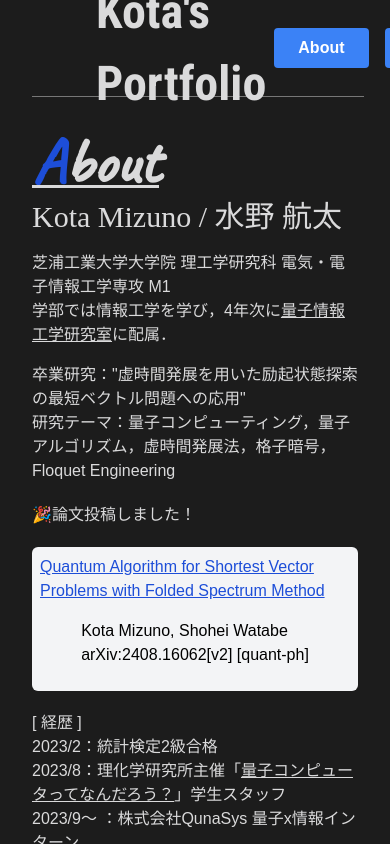
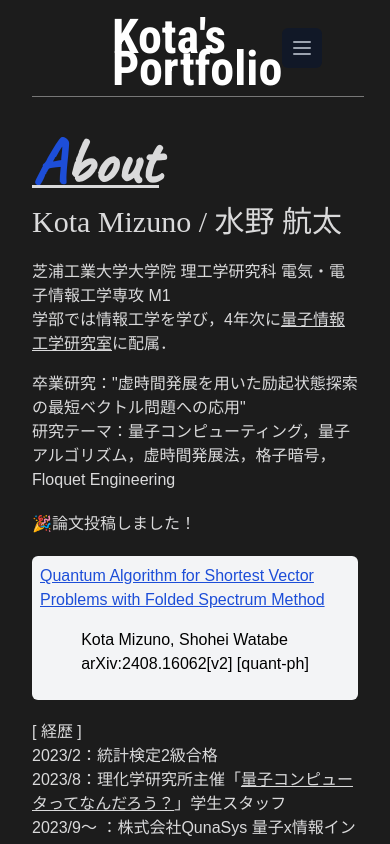
Before and after one commit to kotta-27/my-portfolio, a Next.js app: page / in a window 390 px wide. Shown: the top 844 px of the page. Built offline with nearby package versions, Linux system fonts and the light colour scheme; a web font is replaced by a local one.

Commit message:
fix for mobile

```diff
--- a/src/components/About.jsx
+++ b/src/components/About.jsx
@@ -111,9 +111,7 @@ const About = () => {
           >
             {/* Content remains unchanged */}
             <p>
-              <span className="text-3xl about-my-name">
-                Kota Mizuno / 水野 航太
-              </span>
+              <span className="about-my-name">Kota Mizuno / 水野 航太</span>
             </p>
             <p>
               芝浦工業大学大学院 理工学研究科 電気・電子情報工学専攻 M1
@@ -203,7 +201,7 @@ const About = () => {
                 ? "opacity-100 translate-x-0"
                 : "opacity-0 -translate-x-full"
             }`}
-            style={{ position: "relative", width: "400px", height: "450px" }}
+            style={{ position: "relative", width: "300px", height: "400px" }}
           >
             <Image
               src="/mepic.jpg"
--- a/src/components/Application2.jsx
+++ b/src/components/Application2.jsx
@@ -5,12 +5,12 @@ const Application2 = () => {
     <div>
       <div className="about-container"></div>
       <div className="justify-center border p-3 bg-gray-900 text-white">
-        <div className="relative flex justify-center items-center mb-6">
+        <div className="relative flex flex-col md:flex-row justify-center items-center mb-6">
           <div className="text-2xl font-bold underline py-2 my-5">
             量子タイピングゲーム
           </div>
           <div
-            className="absolute right-0 mr-20 px-4 py-3 rounded-lg font-bold text-sm text-center transform hover:scale-105 transition-transform duration-300 ease-in-out shadow-lg"
+            className="md:absolute md:right-0 md:mr-20 px-4 py-3 rounded-lg font-bold text-sm text-center duration-300 ease-in-out shadow-lg mt-4 md:mt-0"
             style={{
               background: "linear-gradient(135deg, #4F46E5, #2563EB)",
               color: "#ffffff",
--- a/src/components/Application3.jsx
+++ b/src/components/Application3.jsx
@@ -45,12 +45,12 @@ const Application3 = () => {
     <div>
       <div className="about-container overflow-hidden "></div>
       <div className="justify-center border p-3 bg-gray-900 text-white">
-        <div className="relative flex justify-center items-center mb-6">
+        <div className="relative flex flex-col md:flex-row justify-center items-center mb-6">
           <div className="text-2xl font-bold underline py-2 my-5">
             掲示板ジェネレータ
           </div>
           <div
-            className="absolute right-0 mr-20 px-4 py-3 rounded-lg font-bold text-sm text-center  duration-300 ease-in-out shadow-lg"
+            className="md:absolute md:right-0 md:mr-20 px-4 py-3 rounded-lg font-bold text-sm text-center duration-300 ease-in-out shadow-lg mt-4 md:mt-0"
             style={{
               background: "linear-gradient(135deg, #FFD700, #FFA500)",
               color: "#000",
--- a/src/components/Application4.jsx
+++ b/src/components/Application4.jsx
@@ -97,12 +97,12 @@ const Application4 = () => {
         </div>
       </div>
       <div className="justify-center border p-3 bg-gray-900 text-white">
-        <div className="relative flex justify-center items-center mb-6">
+        <div className="relative flex flex-col md:flex-row justify-center items-center mb-6">
           <div className="text-2xl font-bold underline py-2 my-5">
             Quantum Pizza
           </div>
           <div
-            className="absolute right-0 mr-20 px-4 py-3 rounded-lg font-bold text-sm text-center  duration-300 ease-in-out shadow-lg"
+            className="md:absolute md:right-0 md:mr-20 px-4 py-3 rounded-lg font-bold text-sm text-center duration-300 ease-in-out shadow-lg mt-4 md:mt-0"
             style={{
               background: "linear-gradient(135deg, #00A8FF, #AAA5FF)",
               color: "#000",
--- a/src/components/Navbar.jsx
+++ b/src/components/Navbar.jsx
@@ -2,15 +2,12 @@ import { useState, useEffect } from "react";
 
 const Navbar = () => {
   const [isTransparent, setIsTransparent] = useState(false);
+  const [isOpen, setIsOpen] = useState(false);
 
   useEffect(() => {
     const handleScroll = () => {
-      const show = window.scrollY > 30;
-      if (show) {
-        setIsTransparent(true);
-      } else {
-        setIsTransparent(false);
-      }
+      const show = window.scrollY > 100;
+      setIsTransparent(show);
     };
 
     document.addEventListener("scroll", handleScroll);
@@ -19,57 +16,132 @@ const Navbar = () => {
     };
   }, []);
 
-  const scrollToTop = () => {
+  const scrollToTop = (e) => {
+    e.preventDefault();
     window.scrollTo({
       top: 0,
       behavior: "smooth",
     });
+    setIsOpen(false);
+  };
+
+  const scrollToSection = (e, sectionId) => {
+    e.preventDefault();
+    const section = document.querySelector(sectionId);
+    if (section) {
+      const navbarHeight =
+        document.querySelector(".nav-container").offsetHeight;
+      const targetPosition =
+        section.getBoundingClientRect().top + window.pageYOffset - navbarHeight;
+
+      window.scrollTo({
+        top: targetPosition,
+        behavior: "smooth",
+      });
+    }
+    setIsOpen(false);
   };
 
   return (
-    <div
+    <nav
       className={`nav-container ${
         isTransparent ? "bg-opacity-50" : ""
       } transition-all duration-300`}
     >
-      <div className="logo">
+      <div className="max-w-7xl mx-auto px-4 sm:px-6 lg:px-8">
+        <div className="flex items-center justify-between h-16">
+          <div className={`flex items-center `}>
             <a
               href="/"
-          className={`nav-name font-custom ${
-            isTransparent ? "text-alpha" : ""
-          }`}
+              className={`nav-name text-2xl sm:text-3xl font-custom text-white
+              ${isTransparent ? "text-alpha" : ""}`}
               onClick={scrollToTop}
             >
               Kota's Portfolio
             </a>
           </div>
-      <div className="link-container">
+          <div className="hidden md:block">
+            <div className="ml-10 flex items-baseline space-x-4">
+              {["About", "Skills", "Application", "Projects"].map((item) => (
                 <a
-          href="#about-name"
-          className="bg-blue-500 hover:bg-blue-700 text-white font-bold py-2 px-6 rounded mx-2 transition duration-500"
+                  key={item}
+                  href={`#${item.toLowerCase()}-name`}
+                  className="bg-blue-500 hover:bg-blue-700 text-white font-bold py-2 px-4 rounded transition duration-500"
+                  onClick={(e) =>
+                    scrollToSection(e, `#${item.toLowerCase()}-name`)
+                  }
                 >
-          About
+                  {item}
                 </a>
-        <a
-          href="#skills-name"
-          className="bg-blue-500 hover:bg-blue-700 text-white font-bold py-2 px-6 rounded mx-2 transition duration-500"
-        >
-          Skills
-        </a>
-        <a
-          href="#application-name"
-          className="bg-blue-500 hover:bg-blue-700 text-white font-bold py-2 px-6 rounded mx-2 transition duration-500"
-        >
-          Application
-        </a>
-        <a
-          href="#projects-name"
-          className="bg-blue-500 hover:bg-blue-700 text-white font-bold py-2 px-6 rounded mx-2 transition duration-500"
-        >
-          Projects
-        </a>
+              ))}
             </div>
           </div>
+          <div className="-mr-2 flex md:hidden">
+            <button
+              onClick={() => setIsOpen(!isOpen)}
+              type="button"
+              className="bg-gray-900 inline-flex items-center justify-center p-2 rounded-md text-gray-400 hover:text-white hover:bg-gray-800 focus:outline-none focus:ring-2 focus:ring-offset-2 focus:ring-offset-gray-800 focus:ring-white"
+              aria-controls="mobile-menu"
+              aria-expanded="false"
+            >
+              <span className="sr-only">Open main menu</span>
+              {!isOpen ? (
+                <svg
+                  className="block h-6 w-6"
+                  xmlns="http://www.w3.org/2000/svg"
+                  fill="none"
+                  viewBox="0 0 24 24"
+                  stroke="currentColor"
+                  aria-hidden="true"
+                >
+                  <path
+                    strokeLinecap="round"
+                    strokeLinejoin="round"
+                    strokeWidth="2"
+                    d="M4 6h16M4 12h16M4 18h16"
+                  />
+                </svg>
+              ) : (
+                <svg
+                  className="block h-6 w-6"
+                  xmlns="http://www.w3.org/2000/svg"
+                  fill="none"
+                  viewBox="0 0 24 24"
+                  stroke="currentColor"
+                  aria-hidden="true"
+                >
+                  <path
+                    strokeLinecap="round"
+                    strokeLinejoin="round"
+                    strokeWidth="2"
+                    d="M6 18L18 6M6 6l12 12"
+                  />
+                </svg>
+              )}
+            </button>
+          </div>
+        </div>
+      </div>
+
+      {isOpen && (
+        <div className="md:hidden" id="mobile-menu">
+          <div className="px-2 pt-2 pb-3 space-y-1 sm:px-3">
+            {["About", "Skills", "Application", "Projects"].map((item) => (
+              <a
+                key={item}
+                href={`#${item.toLowerCase()}-name`}
+                className="bg-blue-500 hover:bg-blue-700 text-white block px-3 py-2 rounded-md text-base font-medium"
+                onClick={(e) =>
+                  scrollToSection(e, `#${item.toLowerCase()}-name`)
+                }
+              >
+                {item}
+              </a>
+            ))}
+          </div>
+        </div>
+      )}
+    </nav>
   );
 };
 
--- a/src/styles/globals.css
+++ b/src/styles/globals.css
@@ -66,9 +66,9 @@ li {
   font-weight: bold;
 }
 
-.nav-container .logo .text-alpha {
+.text-alpha {
   font-size: 3rem;
-  color: rgba(255, 255, 255, 0.2);
+  color: rgba(255, 255, 255, 0.3);
   font-weight: bold;
 }
 
@@ -228,6 +228,7 @@ hr {
 
 .about-container .about-my-name{
   font-family: 'Meiryo';
+  font-size: 30px;
 }
 
 .about-container .flex-about .about-text p {
```
Lines whose indentation alone changed are shown as unchanged.
